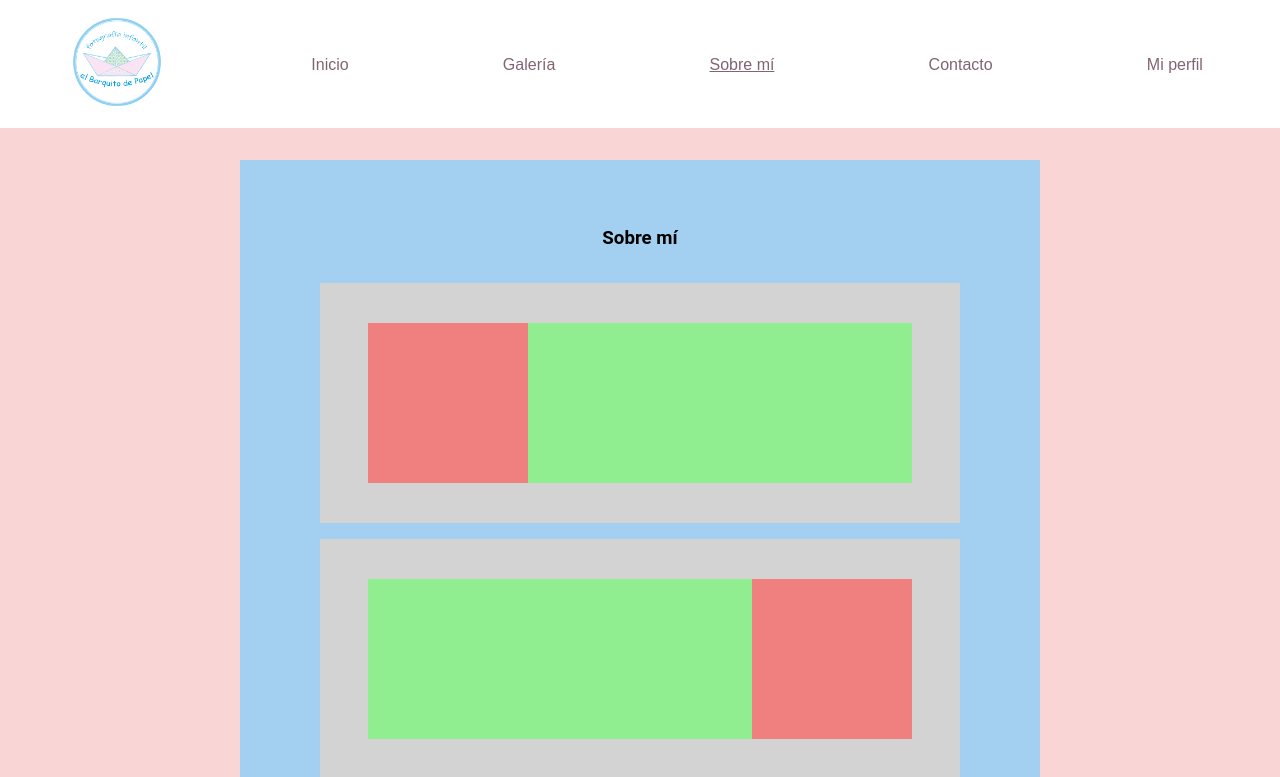
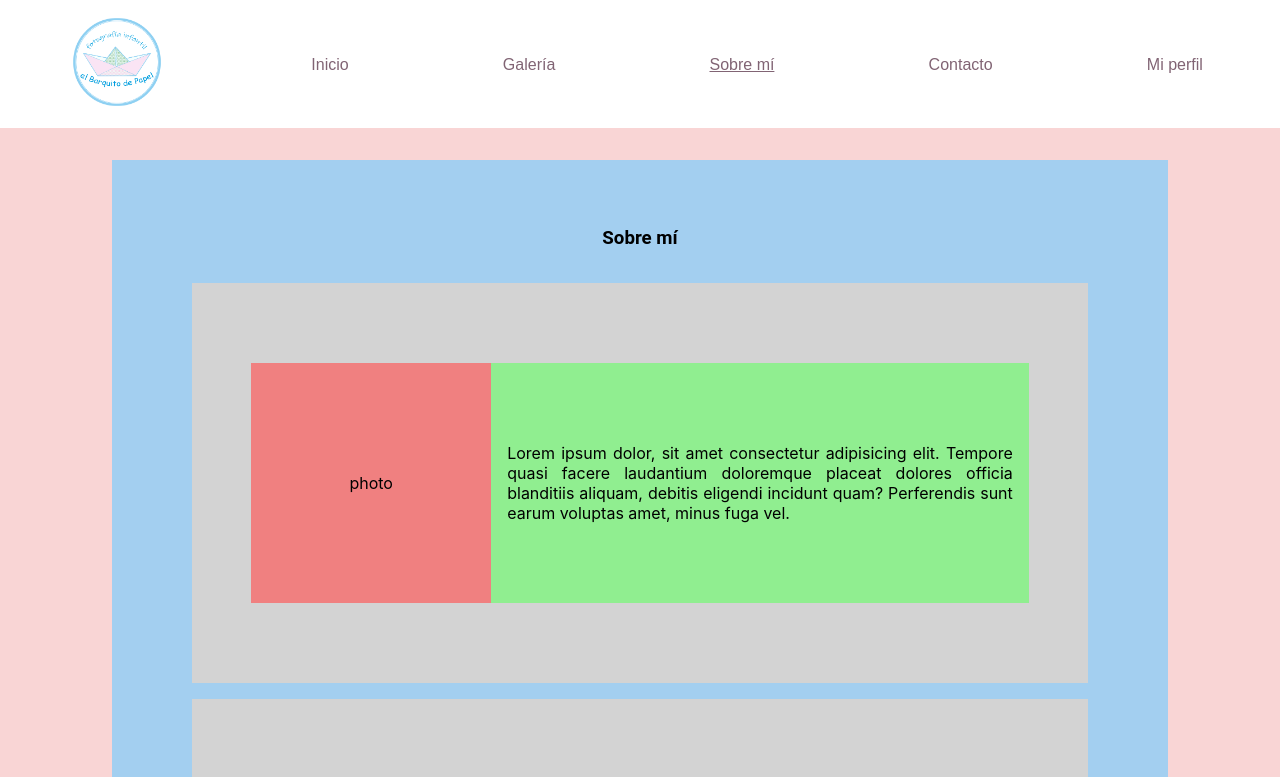
Before and after one commit to CherokiDev/webapp-photography-f, a React (Create React App) app: page /aboutme in a window 1280 px wide. Shown: the top 777 px of the page. Built offline with nearby package versions, Linux system fonts and the light colour scheme.

Commit message:
aboutme with sample content

```diff
--- a/src/containers/Aboutme/Aboutme.jsx
+++ b/src/containers/Aboutme/Aboutme.jsx
@@ -7,12 +7,24 @@ const Aboutme = () => {
             <div className="aboutMeMainContainer">
                 <h3>Sobre mí</h3>
                 <div className="aboutMeRows">
-                    <div className="photo1"></div>
-                    <div className="text1"></div>
+                    <div className="aboutMePhoto">
+                        photo
+                    </div>
+                    <div className="aboutMeText">
+                        <p>
+                            Lorem ipsum dolor, sit amet consectetur adipisicing elit. Tempore quasi facere laudantium doloremque placeat dolores officia blanditiis aliquam, debitis eligendi incidunt quam? Perferendis sunt earum voluptas amet, minus fuga vel.
+                        </p>
+                    </div>
                 </div>
                 <div className="aboutMeRows">
-                    <div className="text2"></div>
-                    <div className="photo2"></div>
+                    <div className="aboutMeText">
+                        <p>
+                            Lorem ipsum dolor sit amet consectetur adipisicing elit. Cumque ducimus veniam esse nam laudantium, ipsum sit maiores aperiam omnis, eius molestias modi dolores quisquam neque numquam repudiandae, quas dignissimos consequuntur?
+                        </p>
+                    </div>
+                    <div className="aboutMePhoto">
+                        photo
+                    </div>
                 </div>
 
             </div>
--- a/src/containers/Aboutme/Aboutme.scss
+++ b/src/containers/Aboutme/Aboutme.scss
@@ -6,6 +6,7 @@
     background-color: rgb(163, 207, 240);
     padding: 3em 5em;
     margin: 2em 15em;
+
     h3 {
 
         font-family: "Roboto", sans-serif;
@@ -19,30 +20,60 @@
     align-items: center;
     background-color: lightgray;
     width: 100%;
-    height: 15em;
+    height: 20em;
     margin-top: 1em;
 }
 
-.photo1 {
+.aboutMePhoto {
+    display: flex;
+    justify-content: center;
+    align-items: center;
     background-color: lightcoral;
-    width: 10em;
-    height: 10em;
+    width: 15em;
+    height: 15em;
 }
 
-.text1 {
+.aboutMeText {
+    display: flex;
+    justify-content: center;
+    align-items: center;
+    text-align: justify;
     background-color: lightgreen;
     width: 60%;
-    height: 10em;
+    height: 15em;
+
+    p {
+        margin: 1em;
+    }
 }
 
-.photo2 {
-    background-color: lightcoral;
-    width: 10em;
-    height: 10em;
+@media (max-width: 1400px) {
+    .aboutMeMainContainer {
+        margin: 2em 7em;
+    }
+
+    .aboutMeRows {
+        height: 25em;
+    }
 }
 
-.text2 {
-    background-color: lightgreen;
-    width: 60%;
-    height: 10em;
+@media (max-width: 1024px) {
+    .aboutMeRows {
+        flex-direction: column;
+        height: 40em;
+    }
+
+    .aboutMeText {
+        width: 100%;
+    }
 }
+
+@media (max-width: 768px) {
+    .aboutMeMainContainer {
+        margin: 2em 1em;
+    }
+
+    .aboutMeText {
+        height: 20em;
+    }
+}
--- a/src/containers/Contact/Contact.jsx
+++ b/src/containers/Contact/Contact.jsx
@@ -11,7 +11,7 @@ const Contact = () => {
                 <h3>Contacto</h3>
                 <div className="contactText">
                     <p>
-                        Lorem ipsum, dolor sit amet consectetur adipisicing elit. Nemo aperiam porro facilis in fugiat rem doloribus animi odit, repellendus natus ipsum, dolore est voluptate itaque accusantium, laboriosam molestias accusamus recusandae!
+                        Si tienes alguna duda, ponte en contacto conmigo y estaré encantada de atenderte
                     </p>
                 </div>
 
--- a/src/containers/Contact/Contact.scss
+++ b/src/containers/Contact/Contact.scss
@@ -55,7 +55,6 @@
 }
 
 .map {
-
     width: 99%;
 }
 
```
Also changed, not shown: 1 other file (tests, documents, lock files or other folders).
